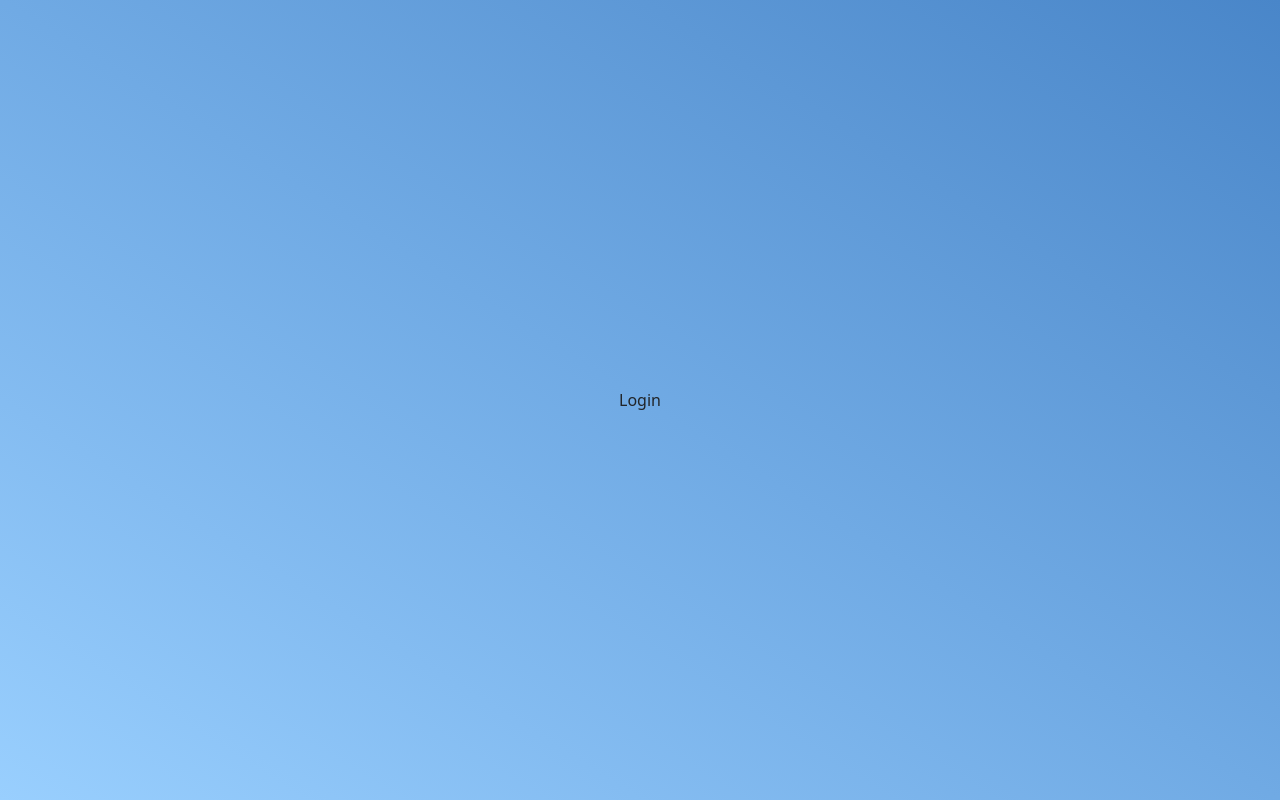
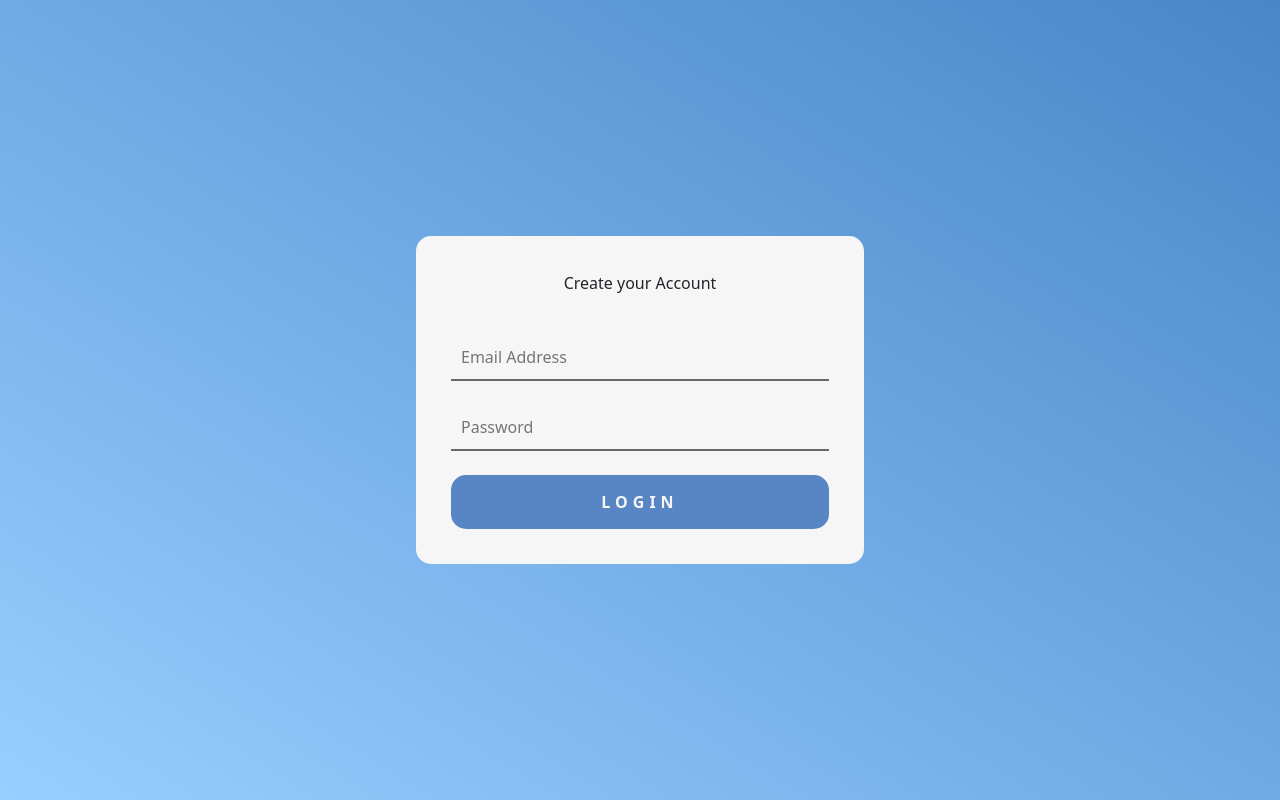
Before and after one commit to YassineGabsi/ehnworks-assessment-front, a React (Create React App) app: page / in a window 1280 px wide. Built offline with nearby package versions, Linux system fonts and the light colour scheme.

Commit message:
form styling

```diff
--- a/src/App.css
+++ b/src/App.css
@@ -1,4 +1,57 @@
+* {
+    outline: none !important;
+}
+
 .app-wrapper {
     background-image: linear-gradient(to right top, #99cffe, #84bcf1, #70aae4, #5d98d6, #4986c9);
     height: 100vh;
 }
+
+.form-wrapper {
+    background-color: #f6f6f6;
+    border-radius: 15px;
+    padding: 35px;
+    min-width: 35vw;
+    display: grid;
+}
+
+.form-input {
+    border: none;
+    border-bottom: 2px solid dimgrey ;
+    background-color: #f6f6f6;
+    min-width: 25vw;
+    padding: 10px;
+    transition: 0.3s all ease-in-out !important;
+}
+
+.form-input:focus {
+    border-bottom: none;
+    background-color: #5d98d6;
+    color: #f6f6f6;
+    border-radius: 10px;
+    transition: 0.3s all ease-in-out !important;
+}
+
+.form-input:focus::placeholder {
+    color: #f6f6f6;
+    transition: 0.3s all ease-in-out !important;
+}
+
+.form-button {
+    padding: 15px;
+    border-radius: 15px;
+    background-color: #5886c5;
+    border: none;
+    color: #f6f6f6;
+    font-weight: bold;
+    letter-spacing: 5px;
+    transition: 0.3s all ease-in-out !important;
+}
+
+.form-button:hover {
+    padding: 15px;
+    border-radius: 15px;
+    background-color: #a4cffb;
+    color: #000000;
+    transition: 0.3s all ease-in-out !important;
+}
--- a/src/pages/login/Login.js
+++ b/src/pages/login/Login.js
@@ -3,8 +3,11 @@ import "./Login.css";
 
 function Login() {
     return (
-        <div>
-            Login
+        <div className="form-wrapper">
+            <p>Create your Account</p>
+            <input className="form-input mt-4" placeholder="Email Address" type="text"/>
+            <input className="form-input mt-4" placeholder="Password" type="text"/>
+            <button className="form-button mt-4">LOGIN</button>
         </div>
     );
 }
```
